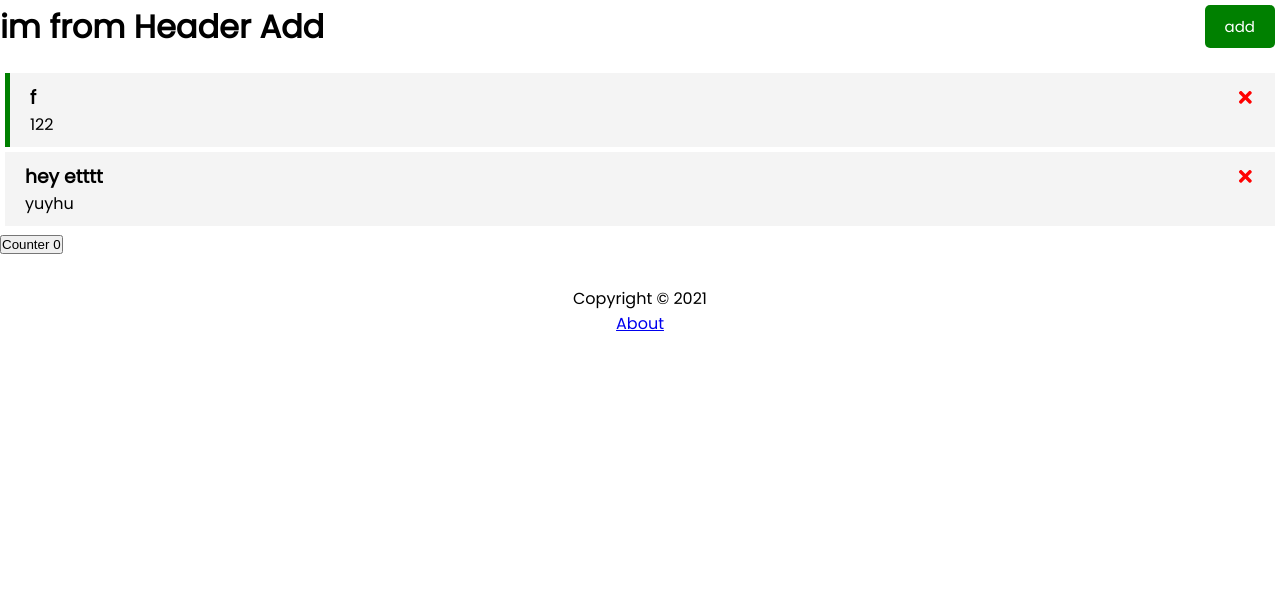
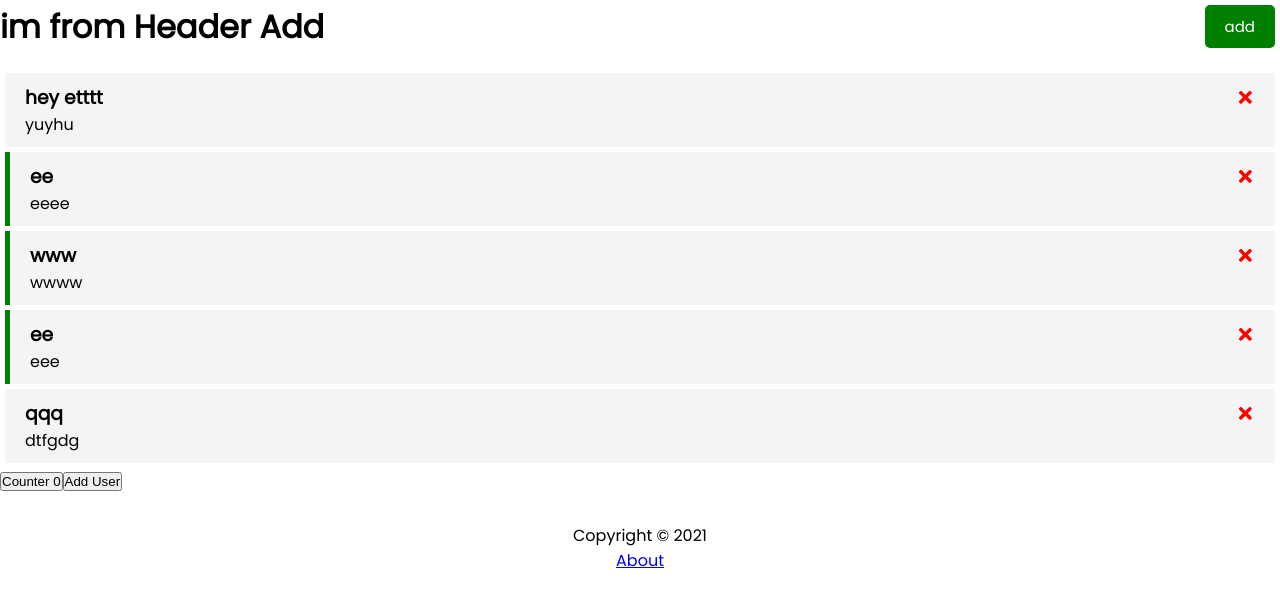
Before and after one commit to mohammedismayil/js, a React (Create React App) app: page / in a window 1280 px wide. Shown: the top 606 px of the page. Built offline with nearby package versions, Linux system fonts and the light colour scheme; data requests are answered from the project's data file.

Commit message:
changed some lines

```diff
--- a/db.json
+++ b/db.json
@@ -1,16 +1,34 @@
 {
   "tasks": [
-    {
-      "text": "f",
-      "day": "122",
-      "reminder": true,
-      "id": 1
-    },
     {
       "text": "hey etttt",
       "day": "yuyhu",
       "reminder": false,
       "id": 2
+    },
+    {
+      "text": "ee",
+      "day": "eeee",
+      "reminder": true,
+      "id": 3
+    },
+    {
+      "text": "www",
+      "day": "wwww",
+      "reminder": true,
+      "id": 4
+    },
+    {
+      "text": "ee",
+      "day": "eee",
+      "reminder": true,
+      "id": 5
+    },
+    {
+      "text": "qqq",
+      "day": "dtfgdg",
+      "reminder": false,
+      "id": 6
     }
   ]
 }
--- a/src/App.js
+++ b/src/App.js
@@ -1,11 +1,14 @@
 import React from "react";
-import {BrowserRouter as Router, Route} from "react-router-dom";
+import {BrowserRouter as Router, Link, Route} from "react-router-dom";
 import {useState,useEffect} from 'react'
 import Header from "./Components/Header";
 import Tasks from "./Components/Tasks"
 import AddTask from "./Components/AddTask"
 import Footer from "./Components/Footer"
 import About from "./Components/About"
+import {withRouter} from 'react-router-dom';
+
+import { useHistory } from "react-router-dom";
 // function App() {
 //   return (
 //     <div className="App">
@@ -17,6 +20,8 @@ const App = () => {
 const [count,setCount] = useState(0)
 const [showAdd,setAdd] = useState(false)
   const [tasks,setTasks] = useState([])
+  const history = useHistory();
+
 const addCount = () => {
 setCount(count+1)
 console.log('value of count'+count)
@@ -25,26 +30,17 @@ console.log('value of count'+count)
 
 // For show / hide add button
 const onShowAdd = () => {
-
-  // showAdd = !showAdd
   setAdd(!showAdd)
-  console.log(!showAdd ? "show the add view" : "hide the view")
 }
 //For deleting the task
  const deleteTask = async (id) => {
-   console.log("delete this task of id",id)
- const res = await fetch(`http://localhost:5000/tasks/${id}`,{
+ await fetch(`http://localhost:5000/tasks/${id}`,{
   method: 'DELETE'
 })
-console.log(res)
-  //  const data = await res.json
-  //  setTasks([data])
   const tasksFromServer = await fetchTasks()
   setTasks(tasksFromServer)
  }
 const addTask =  async (task) => {
-  console.log(task)
-
   const res  = await fetch('http://localhost:5000/tasks',{
     method:'POST',
     headers:{
@@ -52,16 +48,10 @@ const addTask =  async (task) => {
     },
     body:JSON.stringify(task)
   })
-
   const data = await res.json()
-
   setTasks([...tasks, data])
-// const id = Math.floor(Math.random()*10000) + 1
-// const newTask = {id , ...task}
-// setTasks([...tasks, newTask])
 }
  const onToggleReminder = async (id) => {
-  console.log("toggle this task of id",id)
 const taskToggle = await fetchTask(id)
 const updTask = {...taskToggle,reminder: !taskToggle.reminder}
 const res = await fetch(`http://localhost:5000/tasks/${id}`,
@@ -72,27 +62,22 @@ const res = await fetch(`http://localhost:5000/tasks/${id}`,
   body: JSON.stringify(updTask)
 })
 const data = await res.json()
-
   setTasks(tasks.map((task) =>
   task.id === id ? {...task,reminder:data.reminder}: task
   ))
  }
-
  useEffect(() => {
-
   const getTasks = async ()  => {
   const tasksFromServer = await fetchTasks()
   setTasks(tasksFromServer)
   }
   getTasks()
-
  }, [])
 
  // Fetch tasks from server
  const fetchTasks = async ()  => {
   const response = await fetch('http://localhost:5000/tasks')
   const data = await response.json()
-  console.log(data)
   return data
   }
  // Fetch particular task from server
@@ -101,6 +86,10 @@ const data = await res.json()
   const data = await response.json()
   return data
   }
+  // for moving to another page - add user form
+  const moveToAddUser = () => {
+    history.push('/Adduser')
+  };
 return (
   <Router>
  <div>
@@ -117,6 +106,7 @@ return (
   { tasks.length > 0 ?
     < Tasks  tasks = {tasks} onDelete = {deleteTask} onToggle = {onToggleReminder}/> : 'No tasks to show'}
     <button onClick = {addCount}> Counter {count}</button>
+    <button onClick={moveToAddUser}>Add User</button>
 </>
 )} />
     <Route path='/about' component={About}/>
--- a/src/Components/About.js
+++ b/src/Components/About.js
@@ -4,7 +4,7 @@ const About = () => {
     return (
         <div>
             <h4>Version 1.0.0</h4>
-            <Link to='/'>Goback</Link>
+            <Link to='/Adduser'>Goback</Link>
         </div>
     )
 }
```
Also changed, not shown: src/Components/AddUser.js (added, +21 -0 lines).
